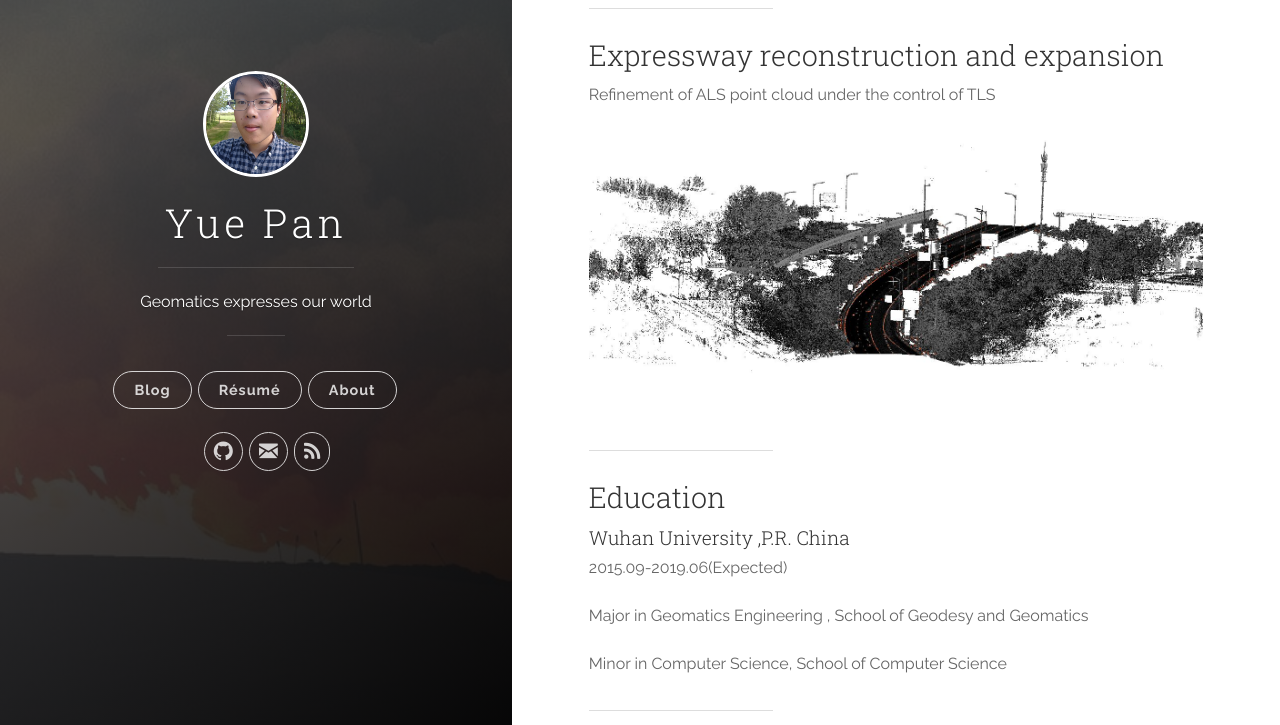
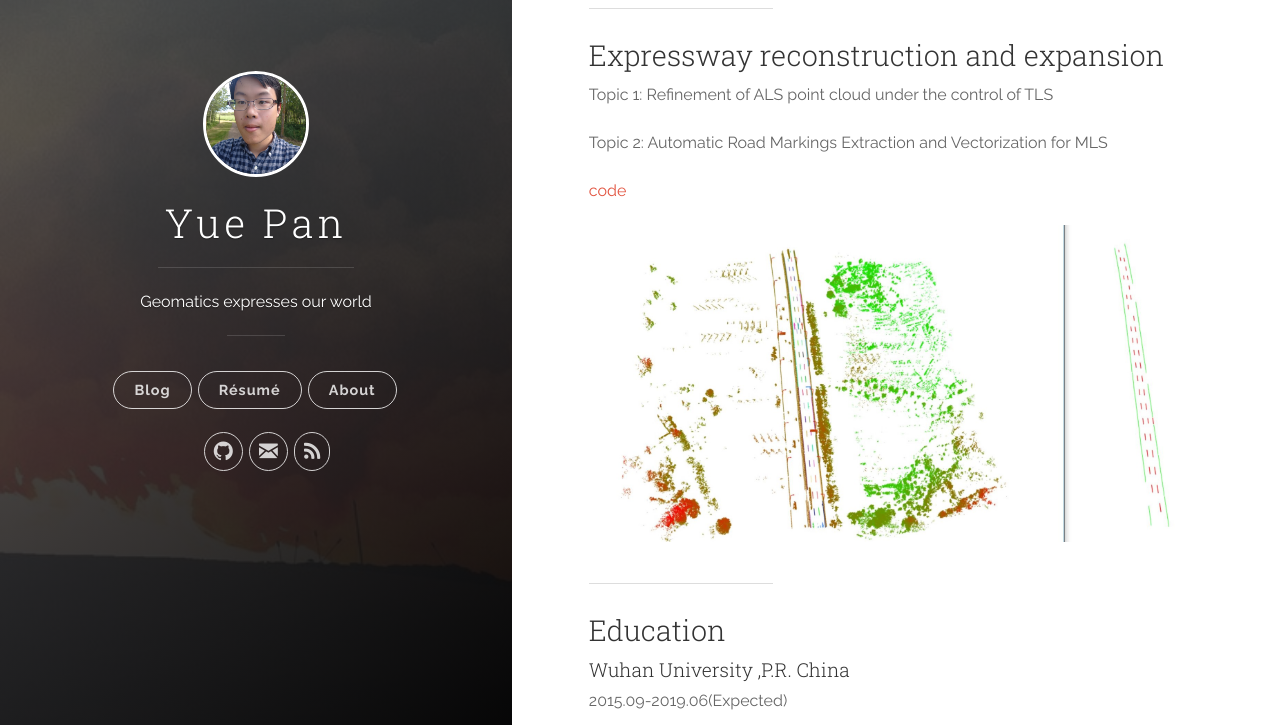
Before and after one commit to YuePanEdward/YuePanEdward.github.io, a Jekyll site: the page built from _posts/2018-12-01-about.md, in a window 1280 px wide and 900 px high, scrolled down 2877 px, cut to the strip 175-900 px from the top of the window. Built offline with Jekyll 4.4.1, drawn with Linux system fonts in a browser that asks for light colours.

Commit message:
Update 2018-12-01-about.md

```diff
--- a/_posts/2018-12-01-about.md
+++ b/_posts/2018-12-01-about.md
@@ -75,9 +75,13 @@ Research Gate: https://www.researchgate.net/profile/Yue_Pan36
 
 ### Expressway reconstruction and expansion
 
-Refinement of ALS point cloud under the control of TLS
+Topic 1: Refinement of ALS point cloud under the control of TLS
 
-![alt text]({{ site.baseurl }}/assets/gaosu3.JPG)
+Topic 2: Automatic Road Markings Extraction and Vectorization for MLS
+
+[code](https://github.com/YuePanEdward/RoadMarkingExtraction)
+
+![alt text]({{ site.baseurl }}/assets/Markerdemo3.JPG)
 
 ---
 
```
